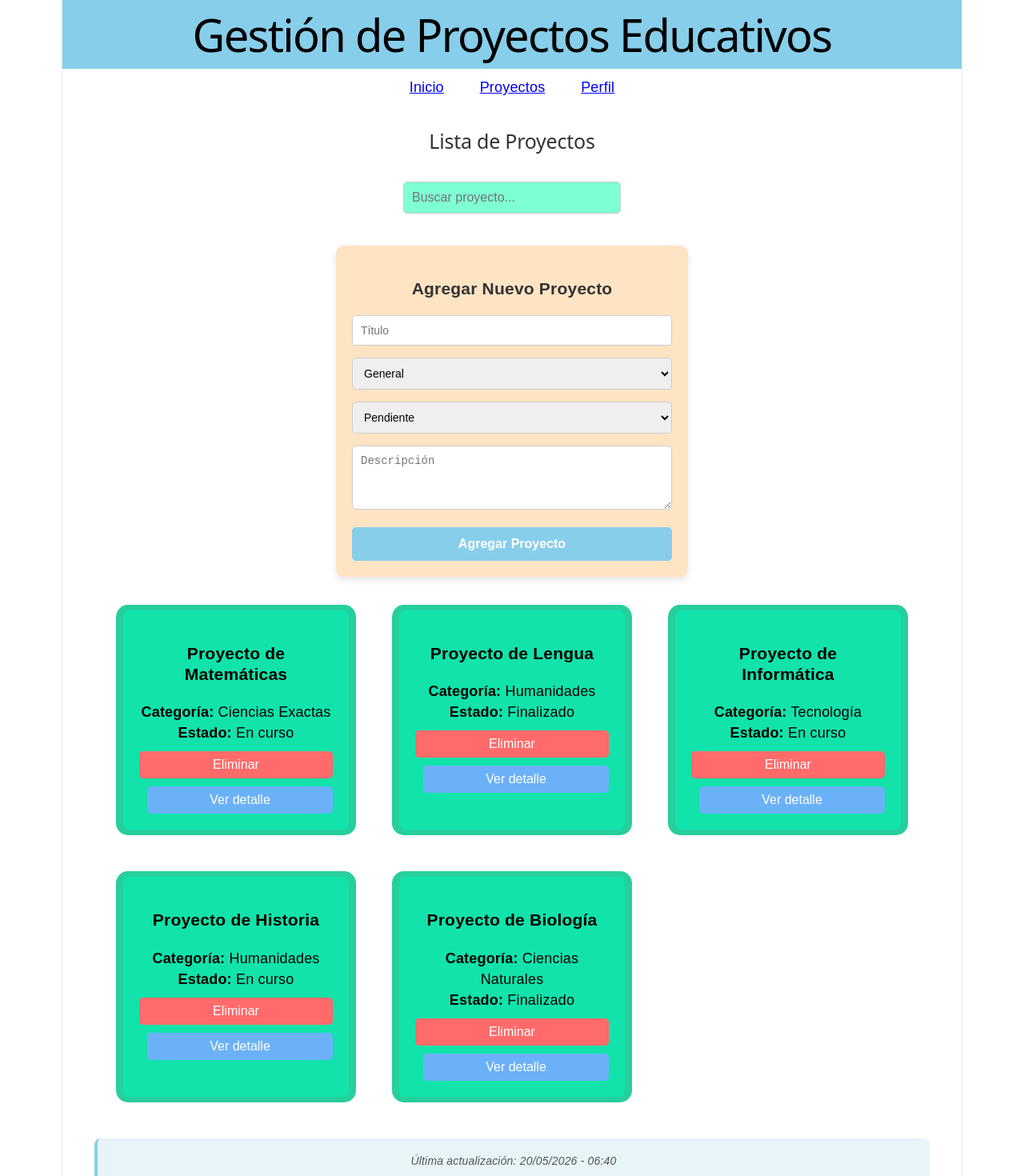
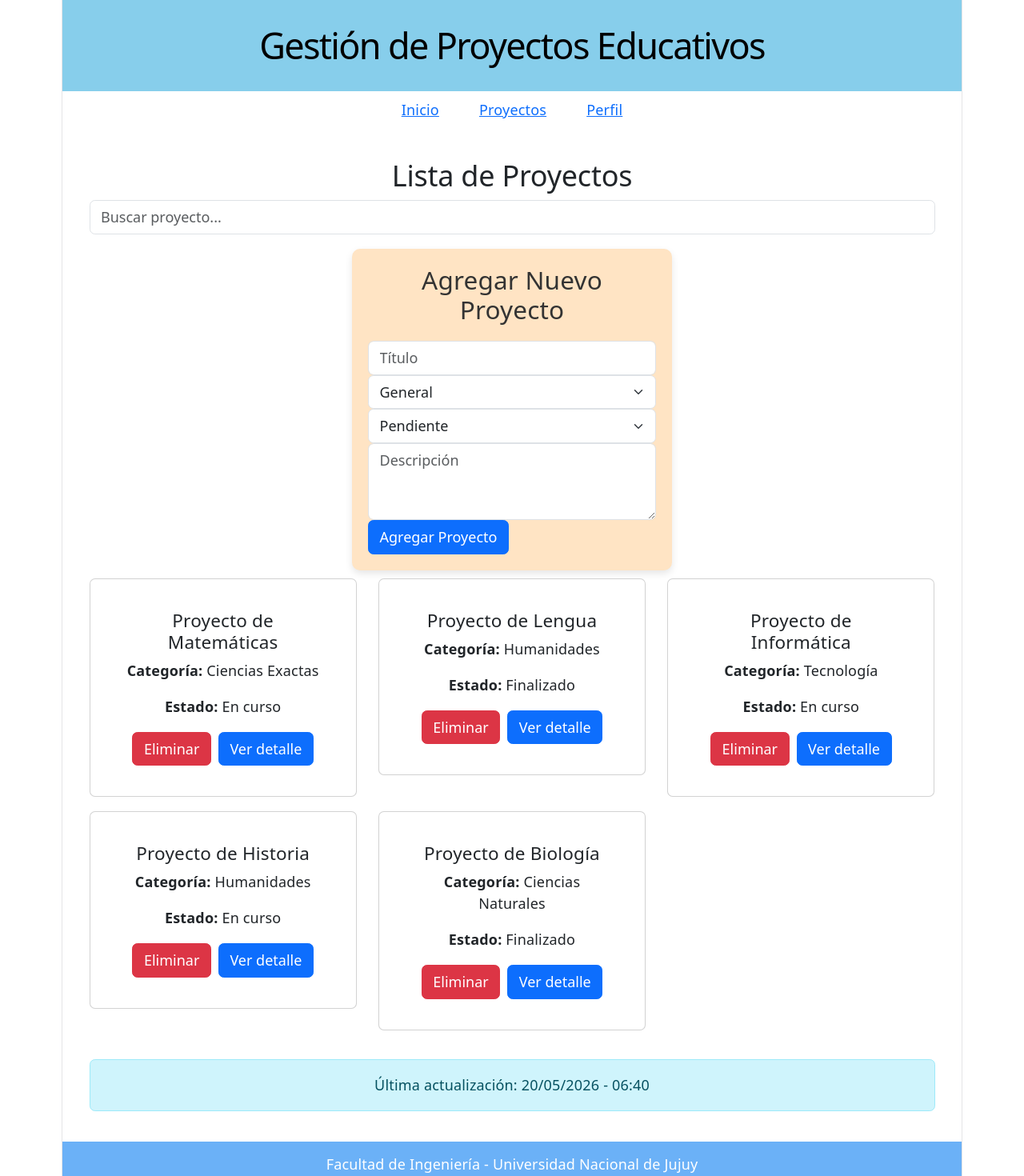
Before and after one commit to Jnh1212/pv_tp3_grupo8, a React (Vite) app in the folder projectTeam8/: page /proyectos in a window 1280 px wide. Shown: the top 1470 px of the page at 80% size. Built offline with nearby package versions, Linux system fonts and the light colour scheme.

Commit message:
Adopción de un Framework de Componentes (React Bootstrap)

```diff
--- a/projectTeam8/package.json
+++ b/projectTeam8/package.json
@@ -13,7 +13,9 @@
     "@emotion/react": "^11.14.0",
     "@emotion/styled": "^11.14.1",
     "@mui/material": "^9.1.1",
+    "bootstrap": "^5.3.8",
     "react": "^19.2.6",
+    "react-bootstrap": "^2.10.10",
     "react-dom": "^19.2.6",
     "react-router-dom": "^7.17.0"
   },
--- a/projectTeam8/src/App.jsx
+++ b/projectTeam8/src/App.jsx
@@ -4,7 +4,7 @@ import ListaProyectos from "./components/ListaProyectos";
 // Importamos tus joyas nuevas
 import Dashboard from "./views/Dashboard";
 import PerfilUsuario from "./views/PerfilUsuario";
-import "./css/estilos.css";
+import "./css/Estilos.css";
 
 function App() {
   return (
--- a/projectTeam8/src/components/FormularioProyecto.jsx
+++ b/projectTeam8/src/components/FormularioProyecto.jsx
@@ -1,4 +1,6 @@
 import { useState } from "react";
+import Form from "react-bootstrap/Form";
+import Button from "react-bootstrap/Button";
 
 const FormularioProyecto = ({ onAgregar }) => {
   const [formData, setFormData] = useState({
@@ -45,14 +47,15 @@ const FormularioProyecto = ({ onAgregar }) => {
   return (
     <form className="formulario-proyecto" onSubmit={handleSubmit}>
       <h3>Agregar Nuevo Proyecto</h3>
-      <input
+      <Form.Control
+        type="text"
         name="titulo"
         value={formData.titulo}
         onChange={handleChange}
         placeholder="Título"
         required
       />
-      <select
+      <Form.Select
         name="categoria"
         value={formData.categoria}
         onChange={handleChange}
@@ -62,19 +65,23 @@ const FormularioProyecto = ({ onAgregar }) => {
         <option value="Humanidades">Humanidades</option>
         <option value="Tecnología">Tecnología</option>
         <option value="Ciencias Naturales">Ciencias Naturales</option>
-      </select>
-      <select name="estado" value={formData.estado} onChange={handleChange}>
+      </Form.Select>
+      <Form.Select name="estado" value={formData.estado} onChange={handleChange}>
         <option value="Pendiente">Pendiente</option>
         <option value="En curso">En curso</option>
         <option value="Finalizado">Finalizado</option>
-      </select>
-      <textarea
+      </Form.Select>
+      <Form.Control
+        as="textarea"
+        rows={3}
         name="descripcion"
         value={formData.descripcion}
         onChange={handleChange}
         placeholder="Descripción"
       />
-      <button type="submit">Agregar Proyecto</button>
+      <Button variant="primary" type="submit">
+        Agregar Proyecto
+      </Button>
     </form>
   );
 };
--- a/projectTeam8/src/components/ListaProyectos.jsx
+++ b/projectTeam8/src/components/ListaProyectos.jsx
@@ -2,9 +2,12 @@ import { useState, useEffect, useRef } from "react";
 import proyectoService from "../services/proyectoService";
 import ProyectoCard from "./ProyectoCard";
 import RegistroActividad from "./RegistroActividad";
-proyectoService.obtenerProyectos();
 import DetalleProyecto from "./DetalleProyecto";
 import FormularioProyecto from "./FormularioProyecto";
+import Container from "react-bootstrap/Container";
+import Row from "react-bootstrap/Row";
+import Col from "react-bootstrap/Col";
+import Form from "react-bootstrap/Form";
 
 const ListaProyectos = () => {
   const [proyectos, setProyectos] = useState(
@@ -64,33 +67,33 @@ const ListaProyectos = () => {
   }
 
   return (
-    <main>
+    <Container className="mt-4">
       <h2 className="titulo">Lista de Proyectos </h2>
-      <div className="controles">
-        <input
+      <Form.Control
           type="text"
           placeholder="Buscar proyecto..."
           value={busqueda}
           onChange={handleBusquedaChange}
+          className="mb-3"
       />
-      </div>
 
       <FormularioProyecto onAgregar={handleAgregar} />
 
-      <div className="presentacion">
+      <Row>
         {proyectosFiltrados.map((proy) => (
+          <Col md={4} key={proy.id}>
             <ProyectoCard
-            key={proy.id}
               proyecto={proy}
               onEliminar={eliminarProyecto}
               onVerDetalle={() => verDetalle(proy)}
             />
+          </Col>
         ))}
-      </div>
+      </Row>
       {ultimaActualizacion && (
         <RegistroActividad fechaHora={ultimaActualizacion} />
       )}
-    </main>
+    </Container>
   );
 };
 
--- a/projectTeam8/src/components/ProyectoCard.jsx
+++ b/projectTeam8/src/components/ProyectoCard.jsx
@@ -1,24 +1,28 @@
 import "./../css/estilos.css";
+import Card from "react-bootstrap/Card";
+import Button from "react-bootstrap/Button";
 
 const ProyectoCard = ({ proyecto, onEliminar, onVerDetalle }) => {
   const { titulo, categoria, estado, id } = proyecto;
 
   return (
-    <div className="proyecto">
-      <h3>{titulo}</h3>
-      <p>
-        <strong>Categoría:</strong> {categoria}
-      </p>
-      <p>
-        <strong>Estado:</strong> {estado}
-      </p>
-      <button className="boton_eliminar" onClick={() => onEliminar(id)}>
-        Eliminar
-      </button>
-      <button className="boton_detalle" onClick={onVerDetalle}>
+    <Card className="proyecto mb-3">
+      <Card.Body>
+        <Card.Title>{titulo}</Card.Title>
+        <Card.Text>
+          <strong>Categoría:</strong> {categoria}
+        </Card.Text>
+        <Card.Text>
+          <strong>Estado:</strong> {estado}
+        </Card.Text>
+        <Button className="me-2" variant="danger" onClick={() => onEliminar(id)}>
+          Eliminar
+        </Button>
+        <Button variant="primary" onClick={onVerDetalle}>
         Ver detalle
-      </button>
-    </div>
+        </Button>
+      </Card.Body>
+    </Card>
   );
 };
 
--- a/projectTeam8/src/components/RegistroActividad.jsx
+++ b/projectTeam8/src/components/RegistroActividad.jsx
@@ -1,3 +1,5 @@
+import Alert from "react-bootstrap/Alert";
+
 const RegistroActividad = ({ fechaHora }) => {
   if (!fechaHora) return null;
 
@@ -21,14 +23,9 @@ const RegistroActividad = ({ fechaHora }) => {
   const horaFormateada = `${horas}:${minutos}`;
 
   return (
-    <div
-      className="registro-actividad"
-      style={{ marginTop: "20px", textAlign: "center", color: "#555" }}
-    >
-      <p>
+    <Alert variant="info" className="mt-3">
         Última actualización: {fechaFormateada} - {horaFormateada}
-      </p>
-    </div>
+    </Alert>
   );
 };
 
--- a/projectTeam8/src/css/Estilos.css
+++ b/projectTeam8/src/css/Estilos.css
@@ -53,14 +53,14 @@ h3 {
 }
 
 /*Seccion Principal*/
-.titulo {
+/* .titulo {
   text-align: center;
   font-size: 25px;
   color: #333;
   margin-bottom: 20px;
-}
+} */
 /* Controles */
-.controles {
+/* .controles {
   display: flex;
   justify-content: center;
   gap: 15px;
@@ -81,7 +81,7 @@ h3 {
 .controles input:hover {
   background-color: #87ceeb;
   cursor: pointer;
-}
+} */
 /*Botones Generales*/
 button {
   background-color: #87ceeb;
@@ -101,13 +101,13 @@ button:hover {
 }
 /* Presentacion*/
 
-.presentacion {
+/* .presentacion {
   display: grid;
   grid-template-columns: repeat(auto-fit, 300px);
   justify-content: center;
   padding: 25px;
   gap: 45px;
-}
+} */
 
 .proyecto {
   display: flex;
@@ -129,7 +129,7 @@ button:hover {
   cursor: pointer;
 }
 /*Botones*/
-.boton_eliminar {
+/* .boton_eliminar {
   margin-top: 10px;
   background-color: #ff6b6b;
   color: white;
@@ -160,7 +160,7 @@ button:hover {
 .boton_detalle:hover {
   background-color: #4a90d9;
   transform: scale(1.05);
-}
+} */
 /*detalle proyecto*/
 .detalle_proyecto {
   background-color: blanchedalmond;
@@ -236,7 +236,7 @@ button:hover {
   margin-bottom: 20px;
 }
 
-.formulario-proyecto input,
+/* .formulario-proyecto input,
 .formulario-proyecto select,
 .formulario-proyecto textarea {
   width: 100%;
@@ -261,9 +261,9 @@ button:hover {
 .formulario-proyecto textarea {
   min-height: 80px;
   resize: vertical;
-}
+} */
 
-.formulario-proyecto button {
+/* .formulario-proyecto button {
   width: 100%;
   background-color: #87ceeb;
   color: white;
@@ -280,10 +280,10 @@ button:hover {
   color: black;
   background-color: #6bb1f7;
   transform: scale(1.02);
-}
+} */
 
 /* Registro Actividad */
-.registro-actividad {
+/* .registro-actividad {
   margin-top: 30px;
   padding: 15px;
   text-align: center;
@@ -297,7 +297,7 @@ button:hover {
   color: #555;
   font-size: 14px;
   font-style: italic;
-}
+} */
 
 /* Pie de página */
 footer {
--- a/projectTeam8/src/main.jsx
+++ b/projectTeam8/src/main.jsx
@@ -3,6 +3,7 @@ import { createRoot } from 'react-dom/client'
 import { BrowserRouter } from 'react-router-dom'
 import './index.css'
 import App from './App.jsx'
+import 'bootstrap/dist/css/bootstrap.min.css';
 
 createRoot(document.getElementById('root')).render(
   <StrictMode>
```
Also changed, not shown: projectTeam8/pnpm-workspace.yaml (added, +8 -0 lines), 1 other file (tests, documents, lock files or other folders). Lines whose indentation alone changed are shown as unchanged.
